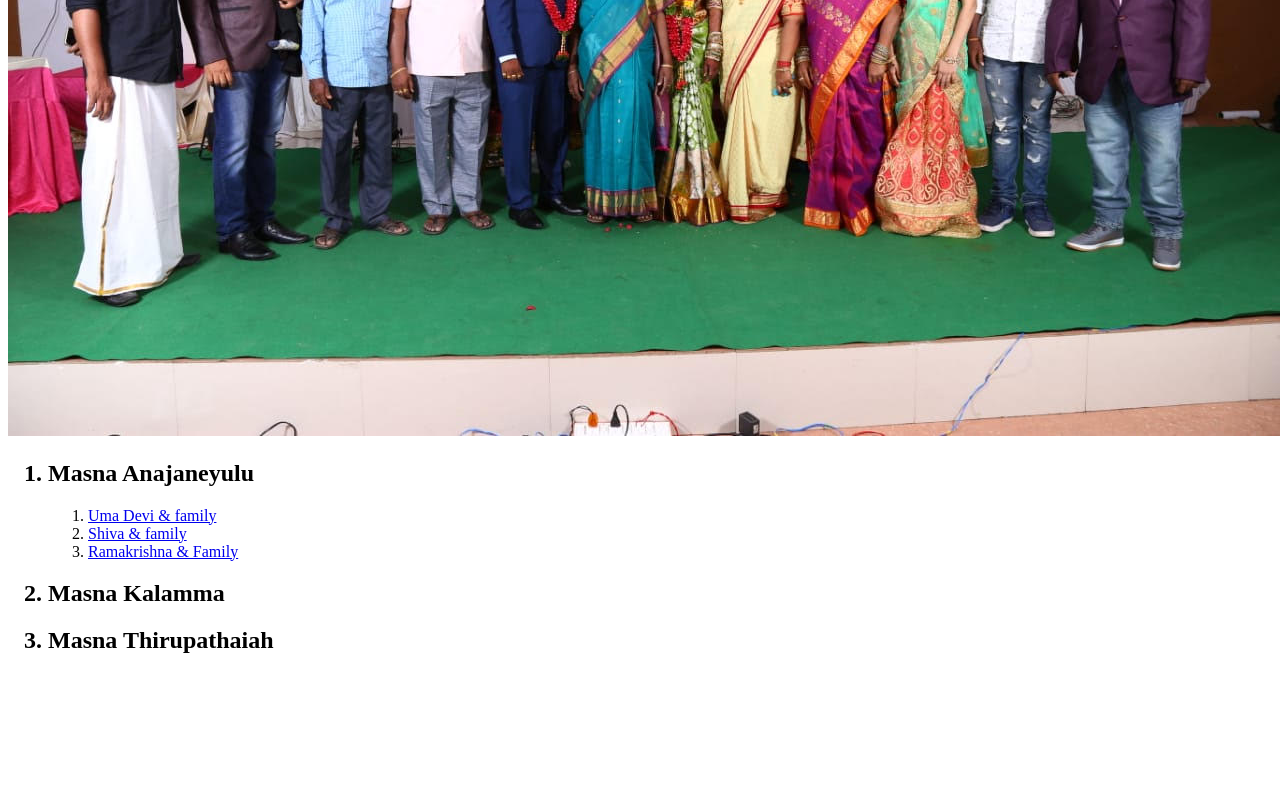
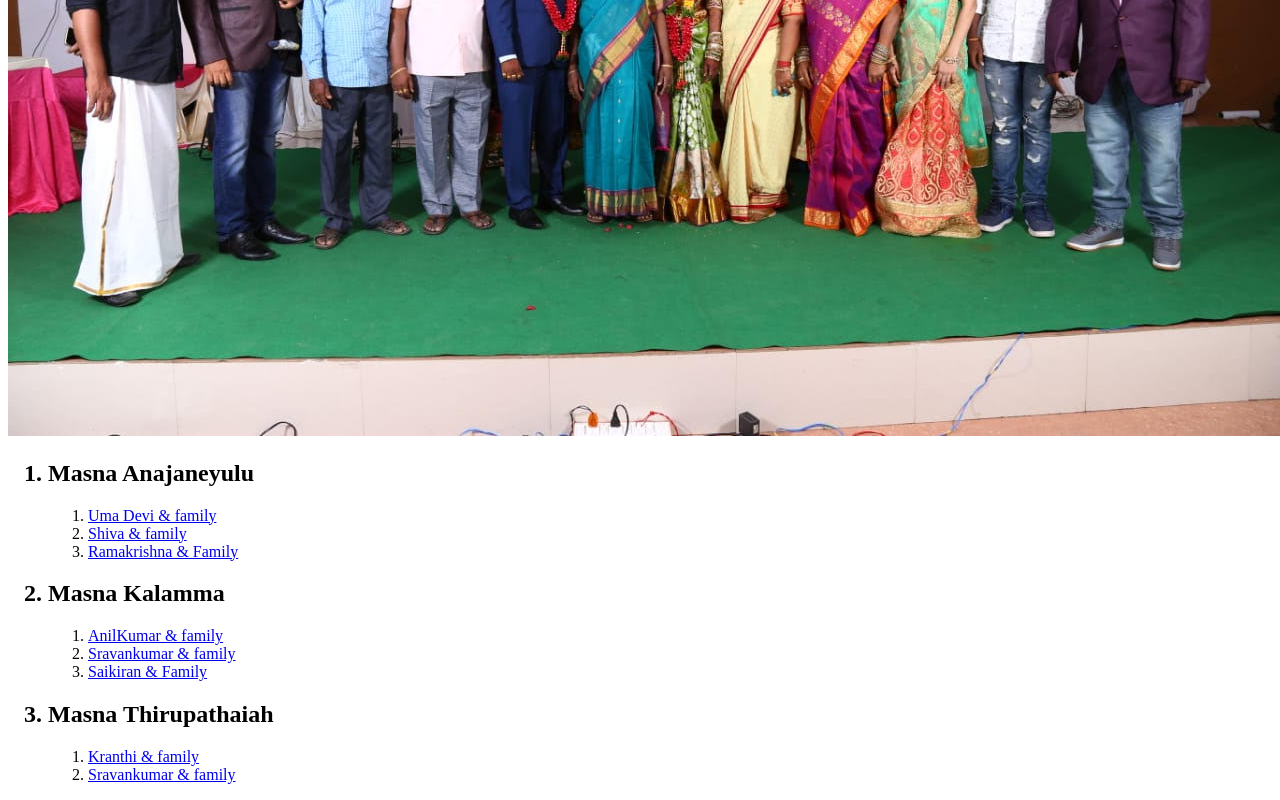
Before and after one commit to anilnani505/masna, a plain HTML site: page index.html in a window 1280 px wide. Shown: the part 566-1366 px from the top of the page. Before the commit the page ends 1240 px from the top, so only its background shows below. Drawn offline with Linux system fonts and the light colour scheme.

Commit message:
Add files via upload

```diff
--- a/index.html
+++ b/index.html
@@ -17,11 +17,20 @@
     <li>Masna Anajaneyulu</li></h2>
       <ol>
         <li><a href="Uma Devi">Uma Devi & family</a></li>
-        <li><a href="Shiva">Shiva & family</a></li>
+        <li><a href="https://github.com/anilnani505/masna/blob/main/shivafamily.jpg">Shiva & family</a></li>
         <li><a href="Ramakrishna">Ramakrishna & Family</a></li>
       </ol>
     <h2><li>Masna Kalamma</li></h2>
+    <ol>
+      <li><a href="https://github.com/anilnani505/masna/blob/main/anilfamily.jpg">AnilKumar & family</a></li>
+      <li><a href="Sravankumar">Sravankumar & family</a></li>
+      <li><a href="Saikiran">Saikiran & Family</a></li>
+    </ol>
     <h2><li>Masna Thirupathaiah</li></h2>
+    <ol>
+      <li><a href="Kranthi">Kranthi & family</a></li>
+      <li><a href="Bhavani">Sravankumar & family</a></li>
+    </ol>
 
   </ol>
 
```
